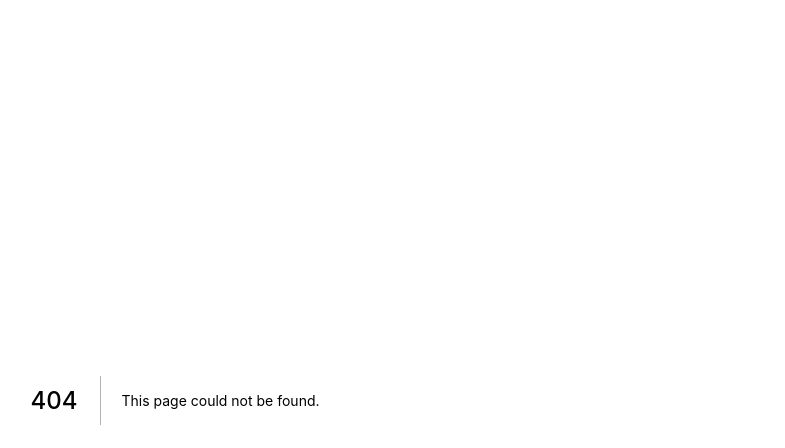
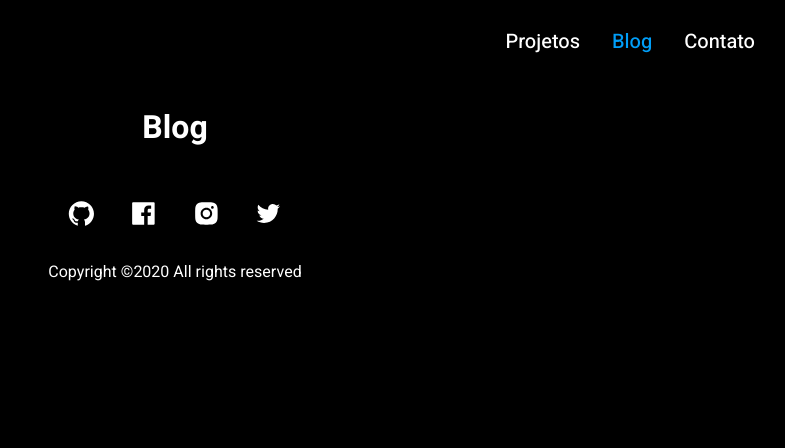
Before and after one commit to Gabriel-J3sus/gabrieljesus.com, a Next.js app: page /blog in a window 1280 px wide. Before the commit this address had no page. Shown: the top 448 px of the page, without its empty margins (465-1250 px from the left). Built offline with nearby package versions, Linux system fonts and the light colour scheme.

Commit message:
feat: navigation modal completed, navigation created between pages

```diff
--- a/src/components/Header.tsx
+++ b/src/components/Header.tsx
@@ -1,19 +1,92 @@
 /* eslint-disable no-use-before-define */
-import React from 'react'
-import { AiOutlineMenu } from 'react-icons/ai'
-
+import Link from 'next/link'
+import React, { useCallback, useContext, useRef } from 'react'
+import { ThemeContext } from 'styled-components'
 import { Container } from '../styles/components/header'
 
-export const Header: React.FC = () => {
+interface PageLocation {
+  page: 'blog' | 'contact' | 'work'
+}
+
+export const Header: React.FC<PageLocation> = ({ page }) => {
+  const theme = useContext(ThemeContext)
+  const isModalOpen = useRef({ value: false })
+
+  const blog =
+    page === 'blog'
+      ? { color: `${theme.colors.buttonBackground}` }
+      : { color: `${theme.colors.primary}` }
+
+  const contact =
+    page === 'contact'
+      ? { color: `${theme.colors.buttonBackground}` }
+      : { color: `${theme.colors.primary}` }
+
+  const work =
+    page === 'work'
+      ? { color: `${theme.colors.buttonBackground}` }
+      : { color: `${theme.colors.primary}` }
+
+  const handleOpenOrCloseModal = useCallback(() => {
+    isModalOpen.current.value = !isModalOpen.current.value
+    const modal = document.querySelector('.modal')
+
+    if (isModalOpen.current.value) {
+      document.body.style.overflowY = 'hidden'
+      modal.classList.add('on')
+    } else {
+      document.body.style.overflowY = 'auto'
+      modal.classList.remove('on')
+    }
+  }, [])
+
   return (
     <Container>
       <div className="options">
-        <p>Projetos</p>
-        <p>Blog</p>
-        <p>Contato</p>
+        <Link href="work">
+          <p style={work}>Projetos</p>
+        </Link>
+
+        <Link href="blog">
+          <p style={blog}>Blog</p>
+        </Link>
+
+        <Link href="/">
+          <p style={contact}>Contato</p>
+        </Link>
       </div>
       <div className="modal">
-        <AiOutlineMenu size={30} />
+        <div className="openAndCloseWrapper">
+          <button
+            type="button"
+            className="menu"
+            onClick={handleOpenOrCloseModal}
+          >
+            <div className="one"></div>
+            <div className="two"></div>
+            <div className="three"></div>
+          </button>
+        </div>
+
+        <nav>
+          <Link href="work">
+            <span>
+              <h3 style={work}>Projetos</h3>
+            </span>
+          </Link>
+
+          <Link href="blog">
+            <span>
+              <h3 style={blog}>Blog</h3>
+            </span>
+          </Link>
+
+          <Link href="/">
+            <span>
+              <h3 style={contact}>Contato</h3>
+            </span>
+          </Link>
+        </nav>
       </div>
     </Container>
   )
--- /dev/null
+++ b/src/pages/blog.tsx
@@ -0,0 +1,24 @@
+/* eslint-disable no-use-before-define */
+import React from 'react'
+import Head from 'next/head'
+
+import { Header } from '../components/Header'
+import { Footer } from '../components/Footer'
+
+import { Container } from '../styles/pages/blog'
+
+const blog: React.FC = () => {
+  return (
+    <Container>
+      <Head>
+        <title>Blog | Menu</title>
+      </Head>
+
+      <Header page="blog" />
+      <h1>Blog</h1>
+      <Footer />
+    </Container>
+  )
+}
+
+export default blog
--- a/src/pages/index.tsx
+++ b/src/pages/index.tsx
@@ -18,7 +18,7 @@ const Contact: React.FC = () => {
         <title>Contato | Gabriel Araújo de Jesus</title>
       </Head>
 
-      <Header />
+      <Header page="contact" />
 
       <CreatorDescription />
 
@@ -26,7 +26,7 @@ const Contact: React.FC = () => {
         <div className="wrapper">
           <span>
             <h3>Posts Recentes</h3>
-            <Link href="#">
+            <Link href="blog">
               <p>Ver tudo</p>
             </Link>
           </span>
--- a/src/styles/components/header.ts
+++ b/src/styles/components/header.ts
@@ -20,8 +20,118 @@ export const Container = styled.header`
 
   > .modal {
     display: flex;
-    justify-content: center;
-    align-items: center;
+    flex-direction: column;
+    > .openAndCloseWrapper {
+      > .menu {
+        width: 40px;
+        height: 30px;
+
+        display: flex;
+        flex-direction: column;
+        justify-content: center;
+        align-items: center;
+
+        background: none;
+        outline: none;
+
+        .one,
+        .two,
+        .three {
+          height: 0.3rem;
+          width: 2rem;
+          margin: 3px 0;
+          background: ${props => props.theme.colors.primary};
+
+          transition-duration: 0.3s;
+        }
+      }
+    }
+
+    > nav {
+      display: none;
+    }
+  }
+
+  > .modal.on {
+    position: absolute;
+    top: 0;
+    left: 0;
+    z-index: 10;
+
+    width: 100vw;
+    height: 100vh;
+
+    background: ${props => props.theme.colors.background};
+    > .openAndCloseWrapper {
+      width: 100%;
+      padding: 1.25rem 1.12rem 0 0;
+
+      display: flex;
+
+      justify-content: flex-end;
+
+      > .menu {
+        display: flex;
+        align-items: center;
+        justify-content: center;
+
+        transition: 0.2s;
+
+        > .one {
+          transform: rotate(45deg) translate(6px, 6px);
+        }
+
+        > .two {
+          opacity: 0;
+        }
+
+        > .three {
+          transform: rotate(-45deg) translate(8px, -9px);
+        }
+
+        &:hover {
+          opacity: 0.8;
+        }
+      }
+    }
+
+    > nav {
+      display: block;
+      width: 100vw;
+      height: 100vh;
+
+      display: flex;
+      flex-direction: column;
+      align-items: center;
+      justify-content: center;
+
+      > span {
+        max-width: 40%;
+        width: 100%;
+        height: 4rem;
+
+        display: flex;
+        align-items: center;
+        justify-content: center;
+
+        border: 2px solid transparent;
+        border-radius: 1rem;
+
+        transition: all 0.2s;
+
+        > h3 {
+          font-size: 2rem;
+        }
+
+        &:hover {
+          border: 2px solid ${props => props.theme.colors.buttonBackground};
+          border-radius: 1.8rem;
+        }
+      }
+      span:not(:first-child) {
+        margin-top: 1.5rem;
+      }
+    }
   }
 
   @media (min-width: 550px) {
--- a/src/styles/global.ts
+++ b/src/styles/global.ts
@@ -7,7 +7,8 @@ export default createGlobalStyle`
     box-sizing: border-box;
   }
 
-  html, body {
+  body {
+    overflow-y: auto;
     overflow-x: hidden;
     background: ${props => props.theme.colors.background};
     color: ${props => props.theme.colors.primary};
@@ -26,15 +27,15 @@ export default createGlobalStyle`
     cursor: pointer;
   }
 
-  html::-webkit-scrollbar {
+  body::-webkit-scrollbar {
     width: 0.5rem;
   }
 
-  html::-webkit-scrollbar-thumb {
+  body::-webkit-scrollbar-thumb {
     background-color: ${props => props.theme.colors.shadows};
     border-radius: 10px;
   }
-  html::-webkit-scrollbar-track {
+  body::-webkit-scrollbar-track {
     background-color: transparent;
   }
 `
--- /dev/null
+++ b/src/styles/pages/blog.ts
@@ -0,0 +1,11 @@
+import styled from 'styled-components'
+
+export const Container = styled.div`
+  width: 100vw;
+
+  padding-top: 6.5rem;
+
+  display: flex;
+  flex-direction: column;
+  align-items: center;
+`
```
Also changed, not shown: src/components/NavigationModal.tsx (deleted, +0 -19 lines), src/pages/work.tsx (added, +24 -0 lines), src/styles/components/NavigationModal.ts (deleted, +0 -54 lines), src/styles/pages/work.ts (added, +11 -0 lines).
